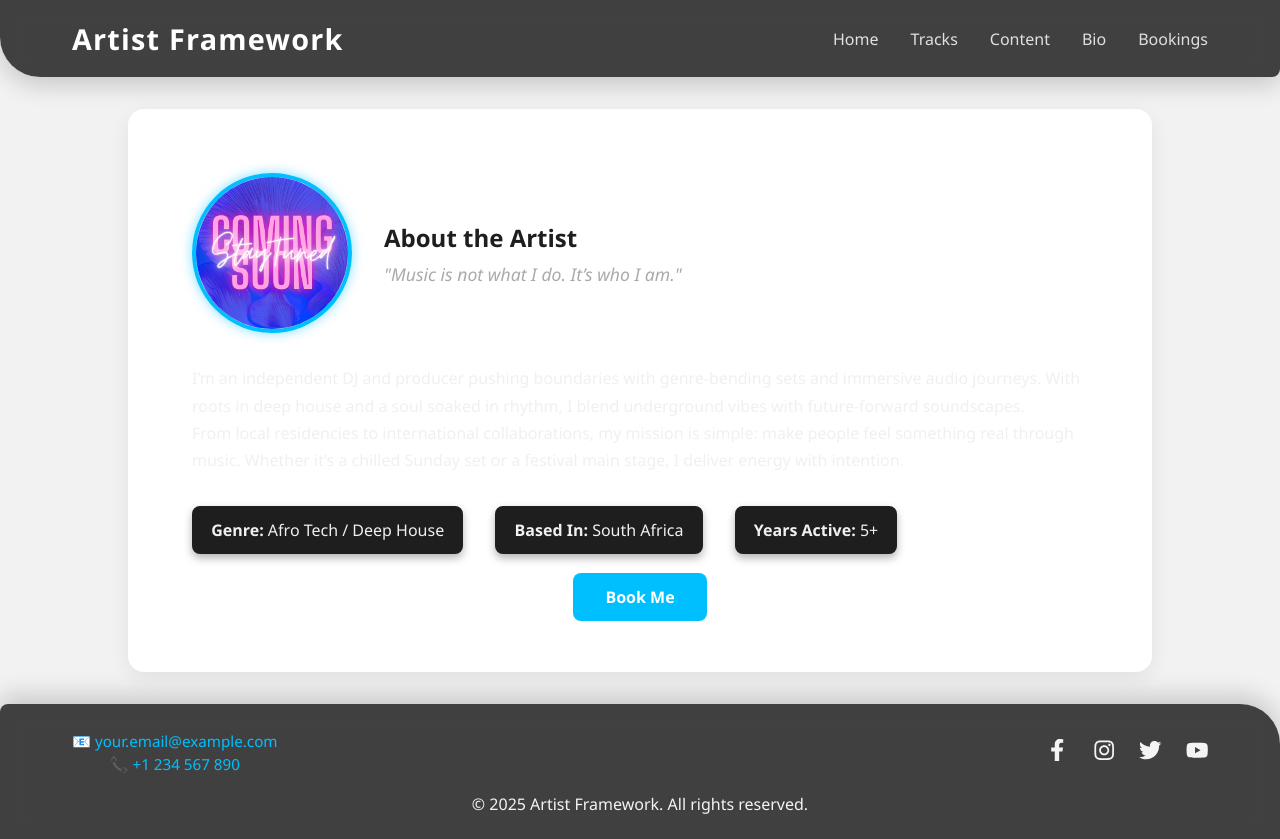
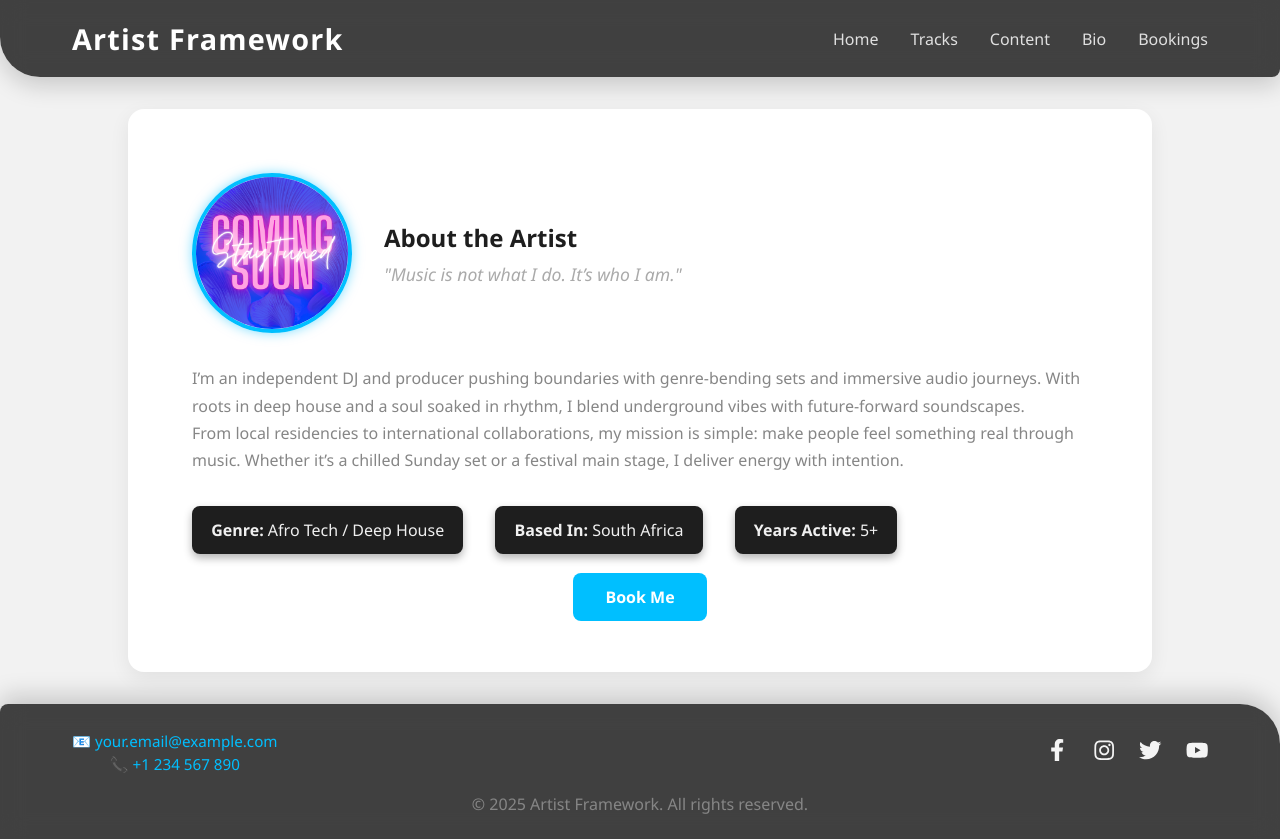
Before and after one commit to Khutso-Takalo/artist-marketing-framework, a React (Create React App) app: page /bio in a window 1280 px wide. Built offline with nearby package versions, Linux system fonts and the light colour scheme.

Commit message:
font weight bug

```diff
--- a/src/pages/Bio.css
+++ b/src/pages/Bio.css
@@ -69,4 +69,6 @@
 
 .bio-button:hover {
   background-color: #009fd6;
+}p{
+color: rgb(134, 134, 134);
 }
```
